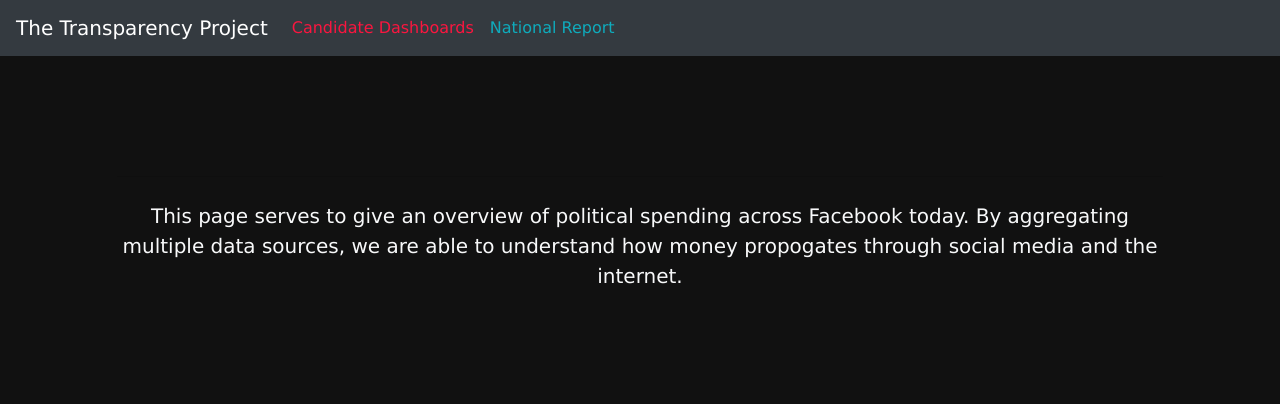
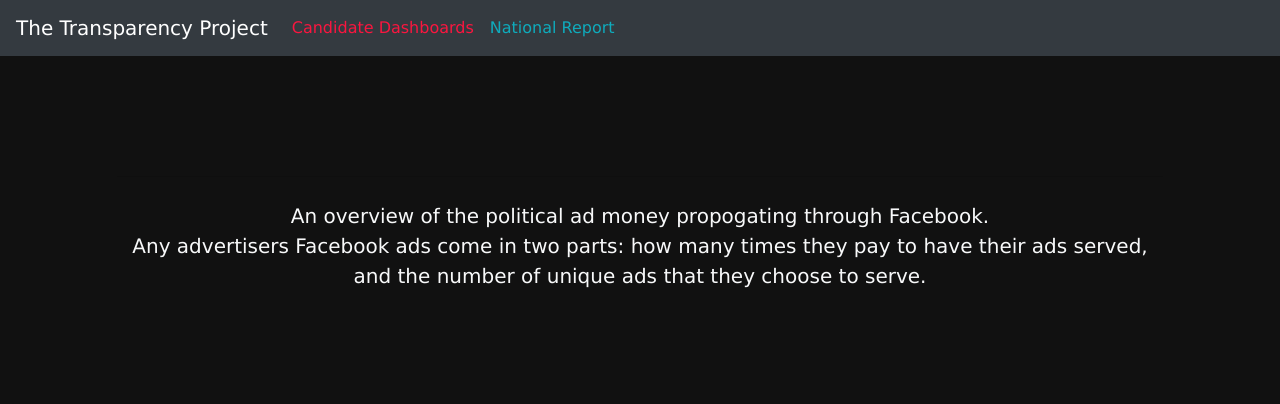
Before and after one commit to datascienceucsc/dss-cruzhacks, a Flask app: page /national_report in a window 1280 px wide. Shown: the top 404 px of the page. Run offline with Flask 3, Linux system fonts and the light colour scheme; parts of the project's set-up code (start-up, migrations or seed data) failed here and were passed over; some libraries are stand-ins or nearby versions.

Commit message:
Changed title

```diff
--- a/server/server/templates/national_report.html
+++ b/server/server/templates/national_report.html
@@ -3,18 +3,17 @@
   <div class="jumbotron">
     <hr class="my-4" />
     <p class="lead text-center text-light">
-      This page serves to give an overview of political spending across Facebook
-      today. By aggregating multiple data sources, we are able to understand how
-      money propogates through social media and the internet.
+      An overview of the political ad money propogating through Facebook. <br> Any advertisers Facebook
+      ads come in two parts: how many times they pay to have their ads served, and the number of unique ads that they choose to serve.
     </p>
   </div>
 </div>
 <div class="container-fluid" style="height: auto;">
   <div class="row h-100 justify-content-center align-items-center">
     <p class="desc container">
-      Take for example this chart, which shows the highest ad spenders on
+      <!-- This chart shows the highest ad spenders on
       Facebook and also the number of unique ads in each one of their Facebook
-      ad libraries.
+      ad libraries. -->
     </p>
     <iframe
       src="{{ iframesrc }}"
@@ -23,8 +22,8 @@
       width="1200px"
     ></iframe>
     <p class="desc container">
-      Or this, which displays how money is spent absolutely and per capita
-      across the States.
+      <!-- This chart displays how money is spent absolutely and per capita
+      across the States. -->
     </p>
     <iframe
       src="{{ iframesrc_map }}"
```
